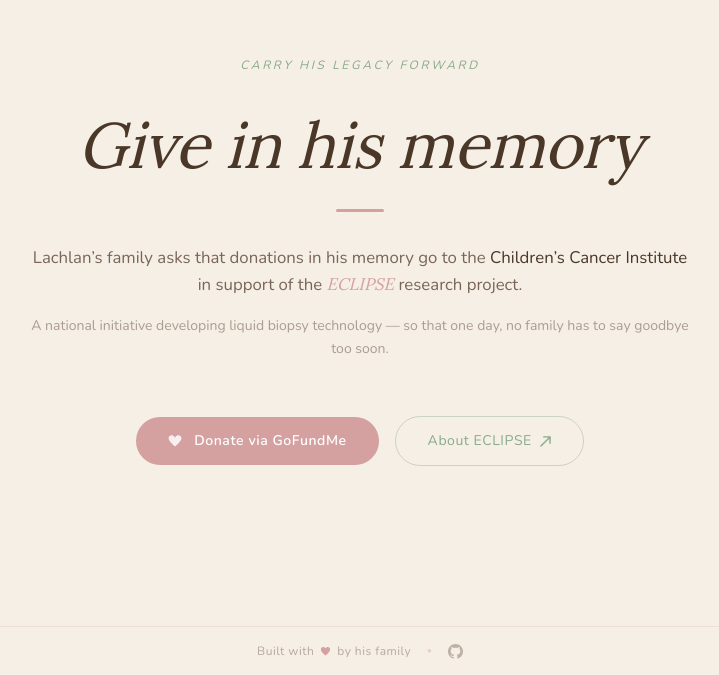
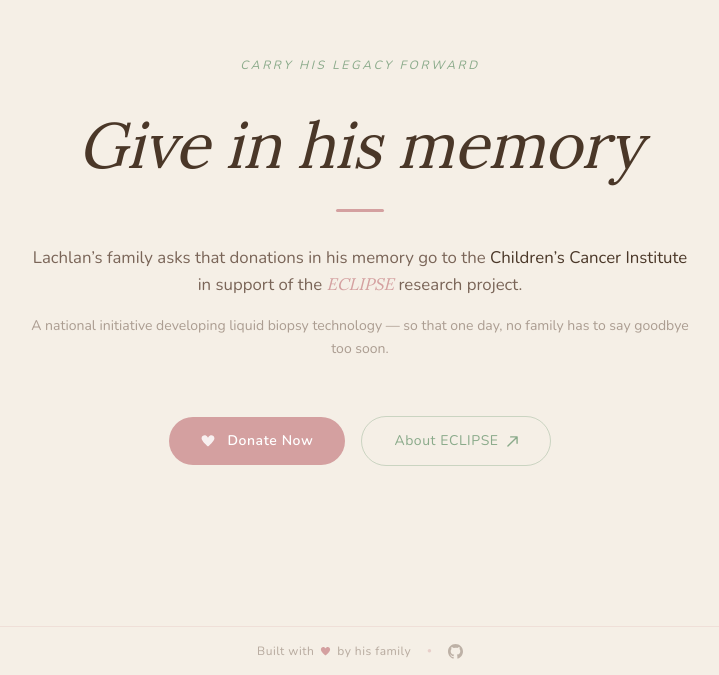
Before and after one commit to jaydenleung128/lachlan-leung-website, a Next.js app: page / in a window 1280 px wide. Shown: the part 7200-7875 px from the top of the page, without its empty margins (280-999 px from the left). Built offline with nearby package versions, Linux system fonts and the light colour scheme.

Commit message:
feat: update donate link to CCIA donation page
Co-Authored-By: Claude Sonnet 4.6 <noreply@anthropic.com>

```diff
--- a/components/sections/DonateSection.tsx
+++ b/components/sections/DonateSection.tsx
@@ -70,7 +70,7 @@ export function DonateSection() {
           className="flex flex-col sm:flex-row items-center justify-center gap-4"
         >
           <motion.a
-            href="https://www.gofundme.com/f/in-loving-memory-of-lachlan-leung"
+            href="https://www.ccia.org.au/event/lachlan-leung/donate"
             target="_blank"
             rel="noopener noreferrer"
             whileHover={{ y: -1, boxShadow: '0 8px 28px rgba(212,160,160,0.35)', background: '#c48e8e' }}
@@ -82,7 +82,7 @@ export function DonateSection() {
             <svg width="14" height="14" viewBox="0 0 24 24" fill="currentColor" aria-hidden="true" style={{ opacity: 0.85 }}>
               <path d="M12 21.593c-5.63-5.539-11-10.297-11-14.402 0-3.791 3.068-5.191 5.281-5.191 1.312 0 4.151.501 5.719 4.457 1.59-3.968 4.464-4.447 5.726-4.447 2.54 0 5.274 1.621 5.274 5.181 0 4.069-5.136 8.625-11 14.402z"/>
             </svg>
-            Donate via GoFundMe
+            Donate Now
           </motion.a>
 
           <motion.a
```
